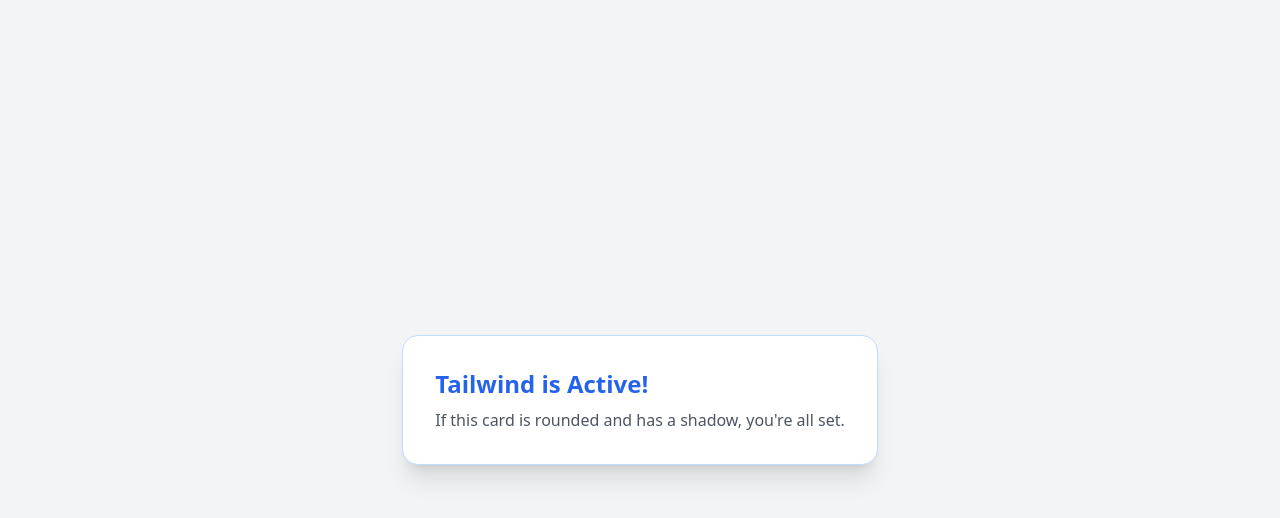
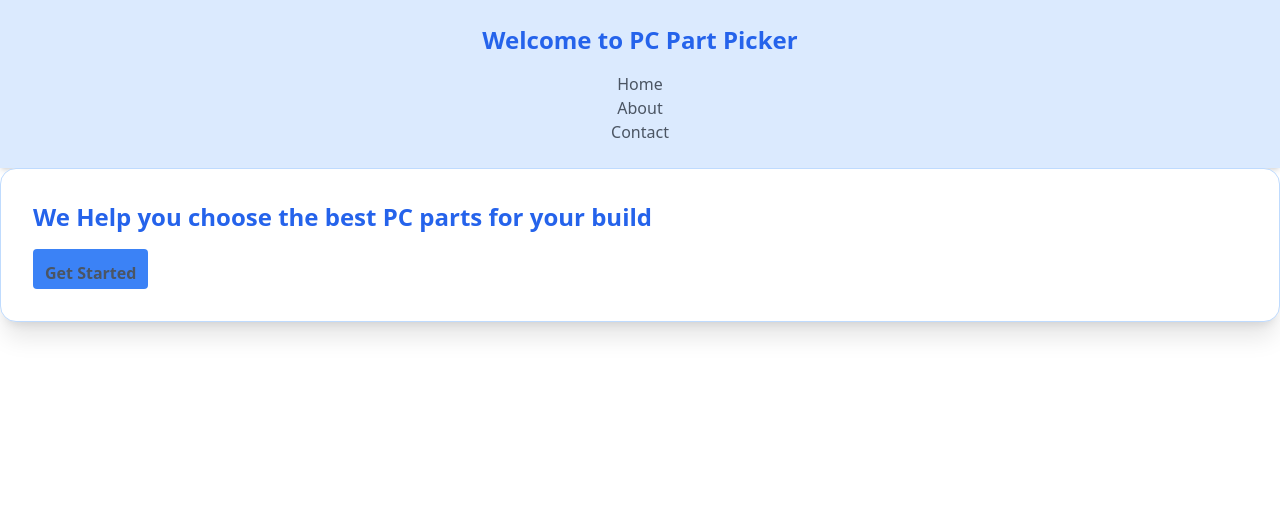
Before and after one commit to IrunguPeter/alx-capstone-project, a React (Vite) app in the folder capstone/: page / in a window 1280 px wide. Shown: the top 518 px of the page. Built offline with nearby package versions, Linux system fonts and the light colour scheme.

Commit message:
Removed python backend, Created a header component

```diff
--- a/capstone/src/App.jsx
+++ b/capstone/src/App.jsx
@@ -1,9 +1,14 @@
+import Header from './components/Header';
 function App() {
   return (
-    <div className="flex items-center justify-center min-h-screen bg-gray-100">
+    <div className="App">
+      <Header/>
+
       <div className="p-8 bg-white shadow-xl rounded-2xl border border-blue-200">
-        <h1 className="text-2xl font-bold text-blue-600">Tailwind is Active!</h1>
-        <p className="text-gray-600 mt-2">If this card is rounded and has a shadow, you're all set.</p>
+        <h1 className="text-2xl font-bold text-blue-600">We Help you choose the best PC parts for your build</h1>
+        <button className="bg-blue-500 hover:bg-blue-700 text-white font-bold py-1 px-3 rounded mt-4">
+          <p className="text-gray-600 mt-2 font-bold">Get Started</p>
+        </button>
       </div>
     </div>
   )
--- /dev/null
+++ b/capstone/src/components/Header.jsx
@@ -0,0 +1,18 @@
+import React from 'react';
+
+const Header = () => {
+  return (
+    <header className="header text-center p-6 bg-blue-100 shadow-md justify-center">
+      <h1 className="text-2xl font-bold text-blue-600">Welcome to PC Part Picker</h1>
+      <nav className=" card nav mt-4 text-gray-600 hover:text-red-600 transition-colors duration-300">
+        <ul>
+          <li><a href="/">Home</a></li>
+          <li><a href="/about">About</a></li>
+          <li><a href="/contact">Contact</a></li>
+        </ul>
+      </nav>
+    </header>
+  );
+};
+
+export default Header;
```
Also changed, not shown: 2 other files (tests, documents, lock files or other folders).
